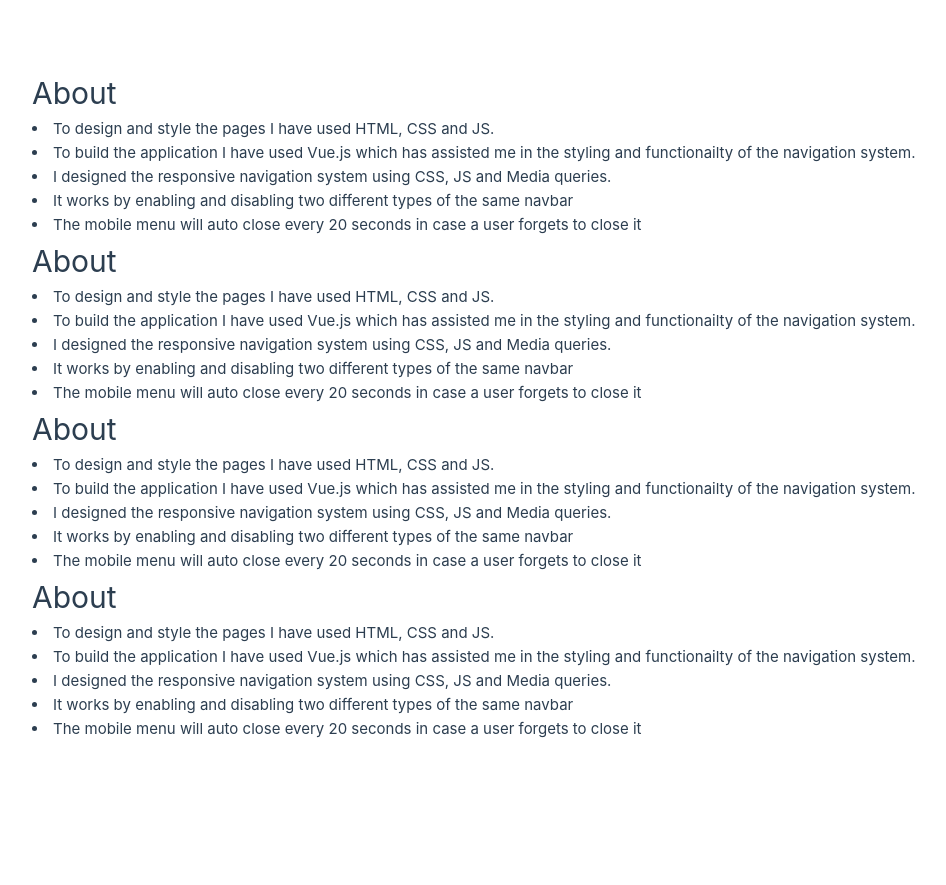
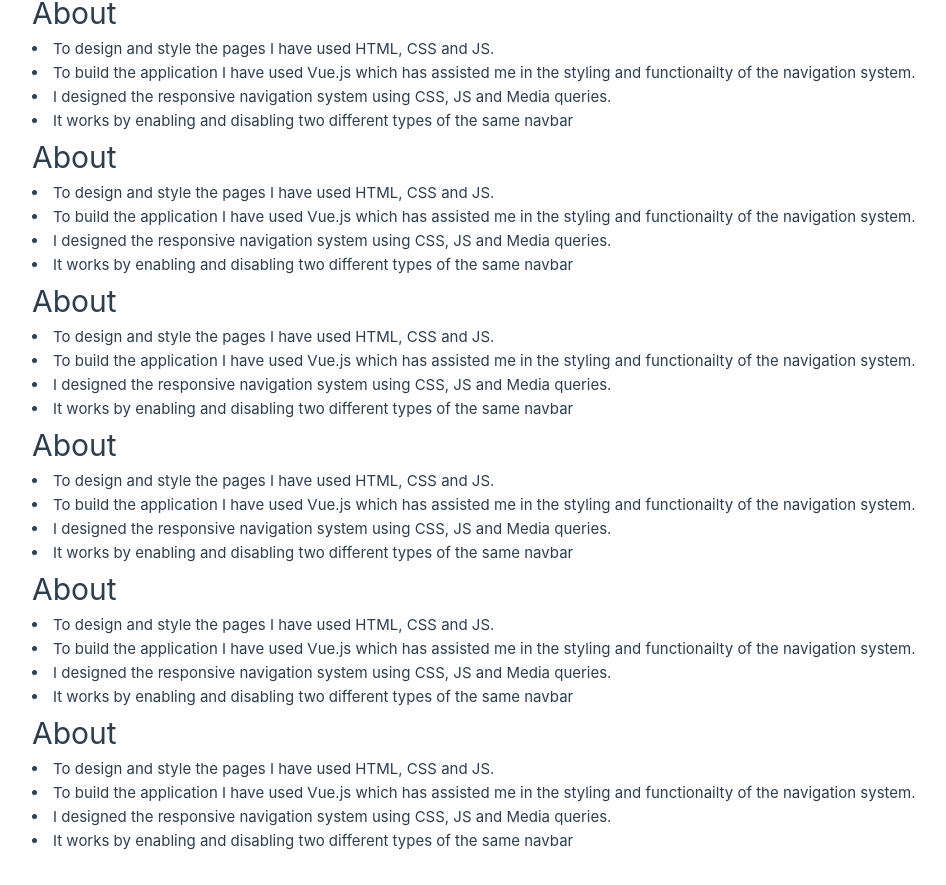
Before and after one commit to VasuG19/mobile-nav2, a Vue app: page /about in a window 1280 px wide. Shown: the part 250-1135 px from the top of the page, without its empty margins (0-946 px from the left). Before the commit the page ends 1023 px from the top, so only its background shows below. Built offline with nearby package versions, Linux system fonts and the light colour scheme.

Commit message:
nearly done

```diff
--- a/src/components/Mobile_nav.vue
+++ b/src/components/Mobile_nav.vue
@@ -47,8 +47,8 @@
                <a> More <ion-icon name="arrow-down-outline"></ion-icon></a>
                 <!-- Second-level menu -->
                 <ul v-show="submenuVisible" @click.stop>
-                    <li role="menuitem" @click="closeMenu"><router-link to="/">History</router-link></li>
-                    <li role="menuitem" @click="closeMenu"><router-link to="/">Team</router-link></li>
+                    <li role="menuitem" @click="closeMenu"><router-link to="/history">History</router-link></li>
+                    <li role="menuitem" @click="closeMenu"><router-link to="/team">Team</router-link></li>
                 </ul>
             </li>
         </ul>
--- a/src/components/TheWelcome.vue
+++ b/src/components/TheWelcome.vue
@@ -7,5 +7,9 @@
       accessible mobile navigation that can be toggled on/off using HTML,
       CSS and JavaScript.
     </p>
+    <p>
+      The menu is responsive, so to view the mobile menu, the screen size
+      needs to be reduced to less than 770px wide
+    </p>
 
 </template>
--- a/src/router/index.js
+++ b/src/router/index.js
@@ -18,6 +18,16 @@ const router = createRouter({
       path: '/third',
       name: 'third',
       component: () => import('../views/ThirdView.vue')
+    },
+    {
+      path: '/history',
+      name: 'history',
+      component: () => import('../views/HistoryView.vue')
+    },
+    {
+      path: '/team',
+      name: 'team',
+      component: () => import('../views/TeamView.vue')
     }
   ]
 })
--- a/src/views/AboutView.vue
+++ b/src/views/AboutView.vue
@@ -14,9 +14,8 @@
     <li>
         It works by enabling and disabling two different types of the same navbar
     </li>
-    <li>
-      The mobile menu will auto close every 20 seconds in case a user forgets to close it
-    </li>
+  </div>
+  <div class="about">
     <h1>About</h1>
     <li>
         To design and style the pages I have used HTML, CSS and JS.
@@ -31,9 +30,8 @@
     <li>
         It works by enabling and disabling two different types of the same navbar
     </li>
-    <li>
-      The mobile menu will auto close every 20 seconds in case a user forgets to close it
-    </li>    <h1>About</h1>
+  </div>  <div class="about">
+    <h1>About</h1>
     <li>
         To design and style the pages I have used HTML, CSS and JS.
     </li>
@@ -47,9 +45,8 @@
     <li>
         It works by enabling and disabling two different types of the same navbar
     </li>
-    <li>
-      The mobile menu will auto close every 20 seconds in case a user forgets to close it
-    </li>    <h1>About</h1>
+  </div>  <div class="about">
+    <h1>About</h1>
     <li>
         To design and style the pages I have used HTML, CSS and JS.
     </li>
@@ -63,8 +60,35 @@
     <li>
         It works by enabling and disabling two different types of the same navbar
     </li>
+  </div>  <div class="about">
+    <h1>About</h1>
     <li>
-      The mobile menu will auto close every 20 seconds in case a user forgets to close it
+        To design and style the pages I have used HTML, CSS and JS.
+    </li>
+    <li>
+        To build the application I have used Vue.js which has assisted me in the styling
+        and functionailty of the navigation system.
+    </li>
+    <li>
+        I designed the responsive navigation system using CSS, JS and  Media queries.
+    </li>
+    <li>
+        It works by enabling and disabling two different types of the same navbar
+    </li>
+  </div>  <div class="about">
+    <h1>About</h1>
+    <li>
+        To design and style the pages I have used HTML, CSS and JS.
+    </li>
+    <li>
+        To build the application I have used Vue.js which has assisted me in the styling
+        and functionailty of the navigation system.
+    </li>
+    <li>
+        I designed the responsive navigation system using CSS, JS and  Media queries.
+    </li>
+    <li>
+        It works by enabling and disabling two different types of the same navbar
     </li>
   </div>
 </template>
--- /dev/null
+++ b/src/views/HistoryView.vue
@@ -0,0 +1,6 @@
+<template>
+  <div class="about">
+    <h1>History page</h1>
+    <p> This page doesnt really have a point apart from showing functionality</p>
+  </div>
+</template>
--- /dev/null
+++ b/src/views/TeamView.vue
@@ -0,0 +1,6 @@
+<template>
+  <div class="about">
+    <h1>Team page</h1>
+    <p> This page doesnt really have a point apart from showing functionality</p>
+  </div>
+</template>
```
